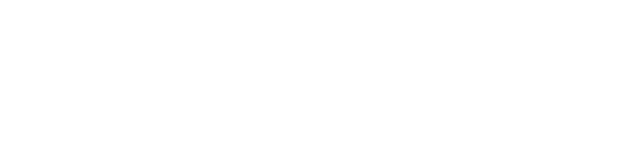
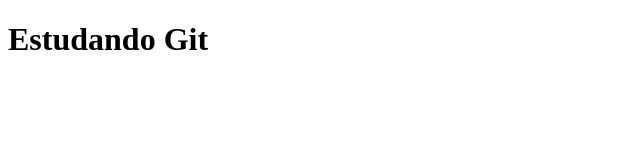
Before and after one commit to ISACREZENDE/curso-de-git, a plain HTML site: page index.html in a window 1280 px wide. Shown: the whole page, without its empty margins (0-640 px from the left). Drawn offline with Linux system fonts and the light colour scheme.

Commit message:
Mudando o título

```diff
--- a/index.html
+++ b/index.html
@@ -3,9 +3,9 @@
 <head>
     <meta charset="UTF-8">
     <meta name="viewport" content="width=device-width, initial-scale=1.0">
-    <title>Document</title>
+    <title>Aprendendo Git</title>
 </head>
 <body>
-
+    <h1> Estudando Git</h1>
 </body>
 </html>
```
